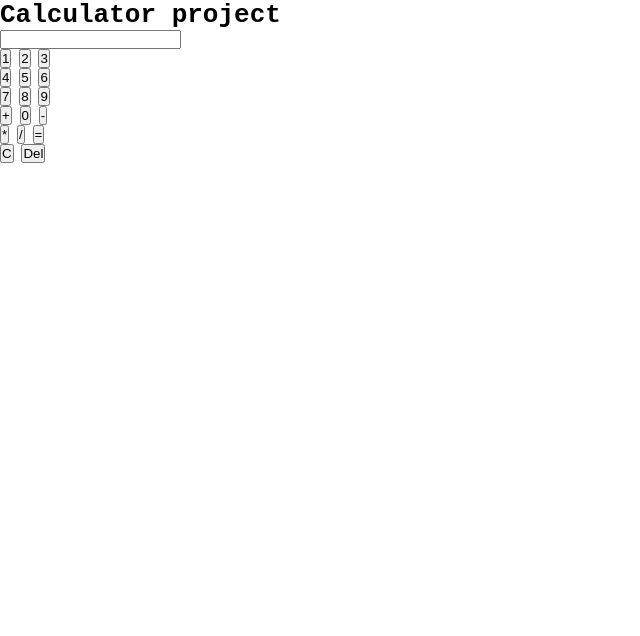
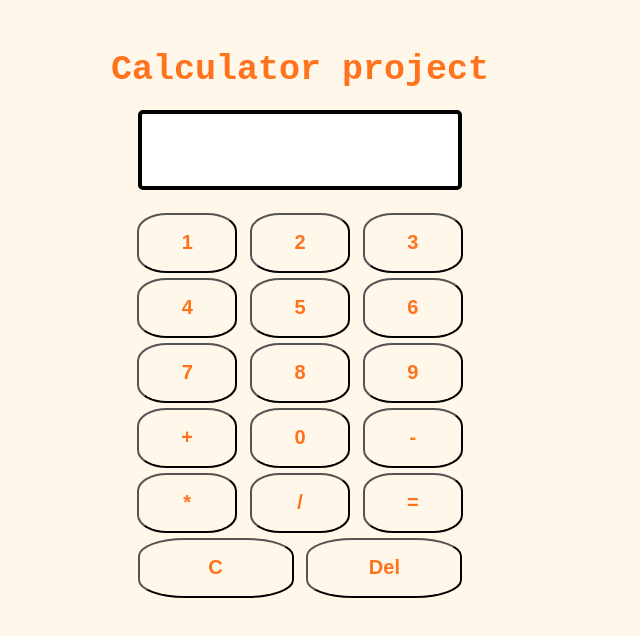
Before and after one commit to Luki-28/Calculator_project, a plain HTML site: page index.html in a window 1280 px wide. Shown: the whole page, without its empty margins (0-640 px from the left). Drawn offline with Linux system fonts and the light colour scheme.

Commit message:
added style

```diff
--- a/index.html
+++ b/index.html
@@ -1,5 +1,5 @@
 <!DOCTYPE html>
-<html lang="pl">
+<html lang="en">
 
 <head>
     <meta charset="UTF-8">
@@ -13,7 +13,7 @@
 
     <div class="calculator">
         <h1>Calculator project</h1>
-        <input type="text" id="result">
+        <input type="text" class="result">
         <br>
         <button>1</button>
         <button>2</button>
@@ -35,8 +35,8 @@
         <button>/</button>
         <button>=</button>
         <br>
-        <button>C</button>
-        <button>Del</button>
+        <button class="last-btn">C</button>
+        <button class="last-btn">Del</button>
     </div>
 
     <script src="./main.js"></script>
--- a/style.scss
+++ b/style.scss
@@ -1,3 +1,6 @@
+$main-color: #fff7e9;
+$second-color: #ff731d;
+
 *,
 *::before,
 *::after {
@@ -9,4 +12,37 @@
 
 body {
     font-family: monospace;
+    background-color: $main-color;
 }
+
+.calculator {
+    width: 600px;
+    padding: 50px;
+    text-align: center;
+    h1 {
+        color: $second-color;
+        margin-bottom: 20px;
+        font-size: 35px;
+    }
+    .result {
+        height: 80px;
+        width: 324px;
+        margin-bottom: 20px;
+        border: 4px solid black;
+        border-radius: 5px;
+    }
+    button {
+        color: $second-color;
+        font-weight: bold;
+        font-size: 20px;
+        width: 100px;
+        margin:2.5px;
+        height: 60px;
+        border-radius: 30%;
+        background: none;
+        cursor: pointer;
+    }
+    .last-btn {
+        width: 156px;
+    }
+}
```
Also changed, not shown: style.css, 1 other file.
